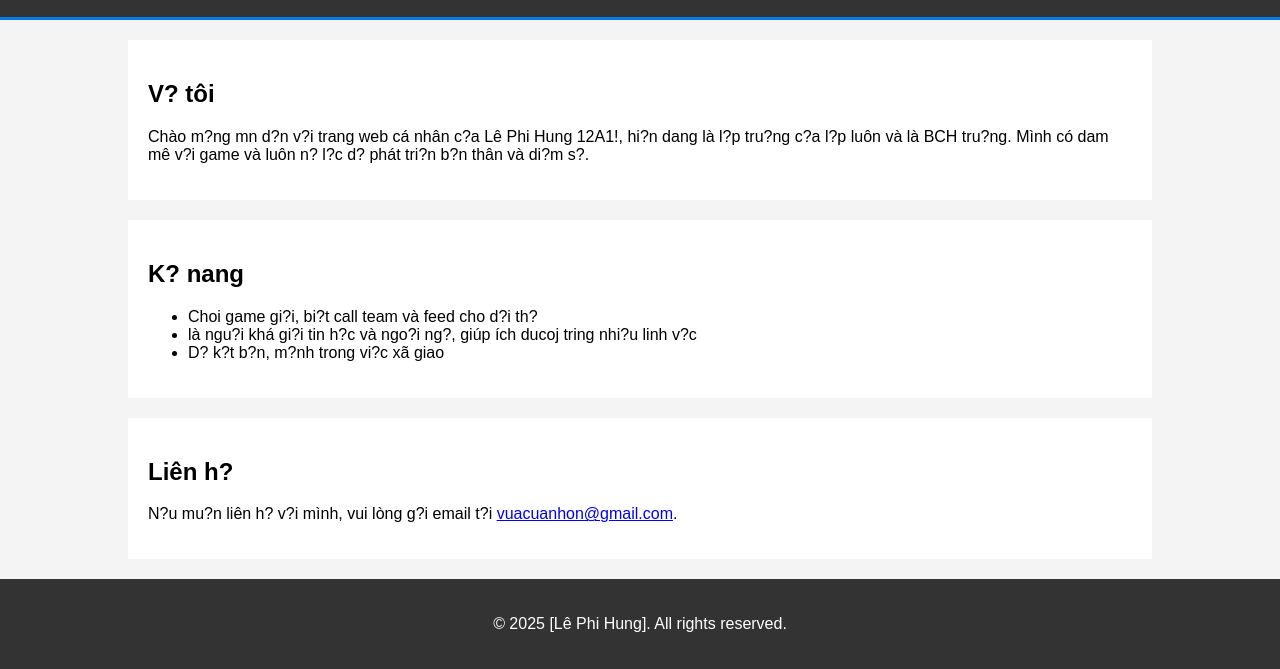
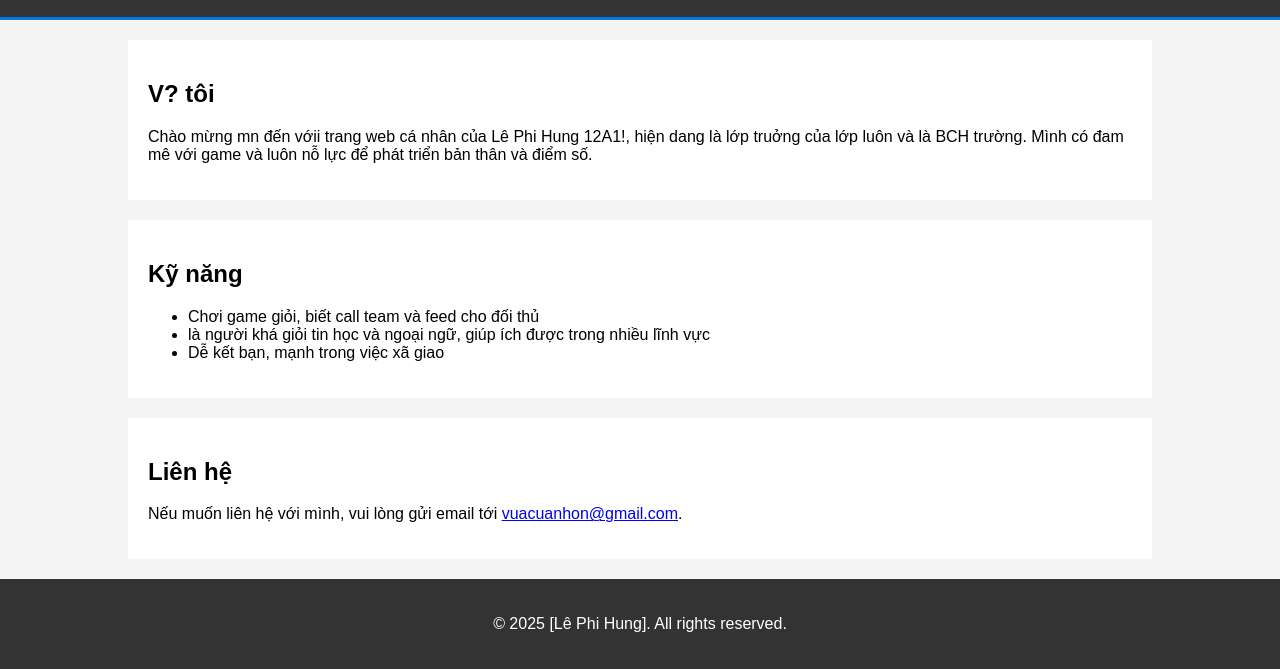
Before and after one commit to Hungdz123456/lephihung, a plain HTML site: page index.html in a window 1280 px wide. Shown: the part 136-805 px from the top of the page. Drawn offline with Linux system fonts and the light colour scheme.

Commit message:
Update index.html

```diff
--- a/index.html
+++ b/index.html
@@ -70,19 +70,19 @@
     <div class="container">
         <section id="about">
             <h2>V? tôi</h2>
-            <p>Chào m?ng mn d?n v?i trang web cá nhân c?a Lê Phi Hung 12A1!, hi?n dang là l?p tru?ng c?a l?p luôn và là BCH tru?ng. Mình có dam mê v?i game và luôn n? l?c d? phát tri?n b?n thân và di?m s?.</p>
+            <p>Chào mừng mn đến vớii trang web cá nhân của Lê Phi Hung 12A1!, hiện dang là lớp truởng của lớp luôn và là BCH trường. Mình có đam mê với game và luôn nỗ lực để phát triển bản thân và điểm số.</p>
         </section>
         <section id="skills">
-            <h2>K? nang</h2>
+            <h2>Kỹ năng</h2>
             <ul>
-                <li>Choi game gi?i, bi?t call team và feed cho d?i th? </li>
-                <li>là ngu?i khá gi?i tin h?c và ngo?i ng?, giúp ích ducoj tring nhi?u linh v?c</li>
-                <li>D? k?t b?n, m?nh trong vi?c xã giao</li>
+                <li>Chơi game giỏi, biết call team và feed cho đối thủ </li>
+                <li>là người khá giỏi tin học và ngoại ngữ, giúp ích được trong nhiều lĩnh vực</li>
+                <li>Dễ kết bạn, mạnh trong việc xã giao</li>
             </ul>
         </section>
         <section id="contact">
-            <h2>Liên h?</h2>
-            <p>N?u mu?n liên h? v?i mình, vui lòng g?i email t?i <a href="mailto:vuacuanhon@gmail.com">vuacuanhon@gmail.com</a>.</p>
+            <h2>Liên hệ</h2>
+            <p>Nếu muốn liên hệ với mình, vui lòng gửi email tới <a href="mailto:vuacuanhon@gmail.com">vuacuanhon@gmail.com</a>.</p>
         </section>
     </div>
     <footer>
```
